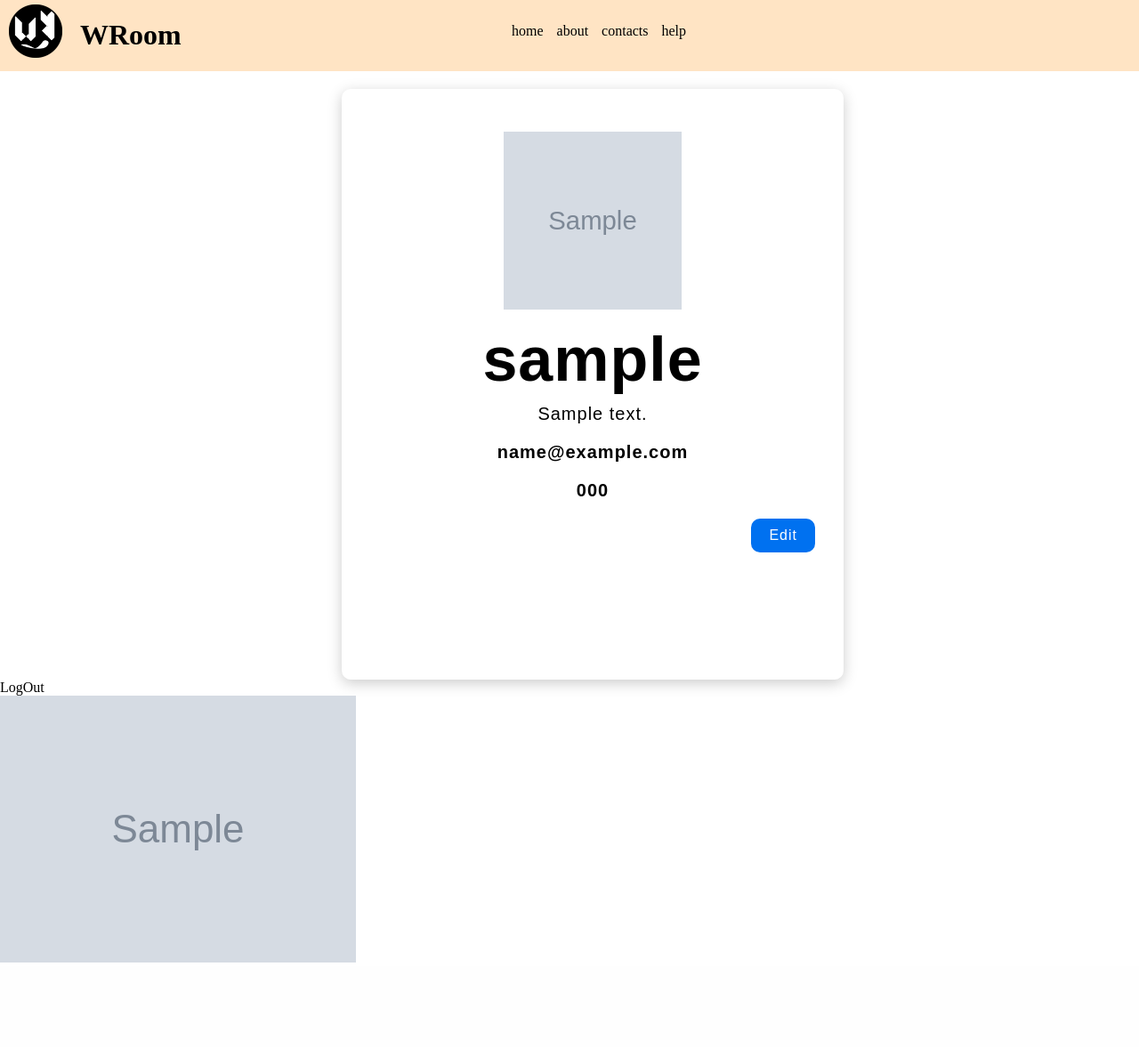
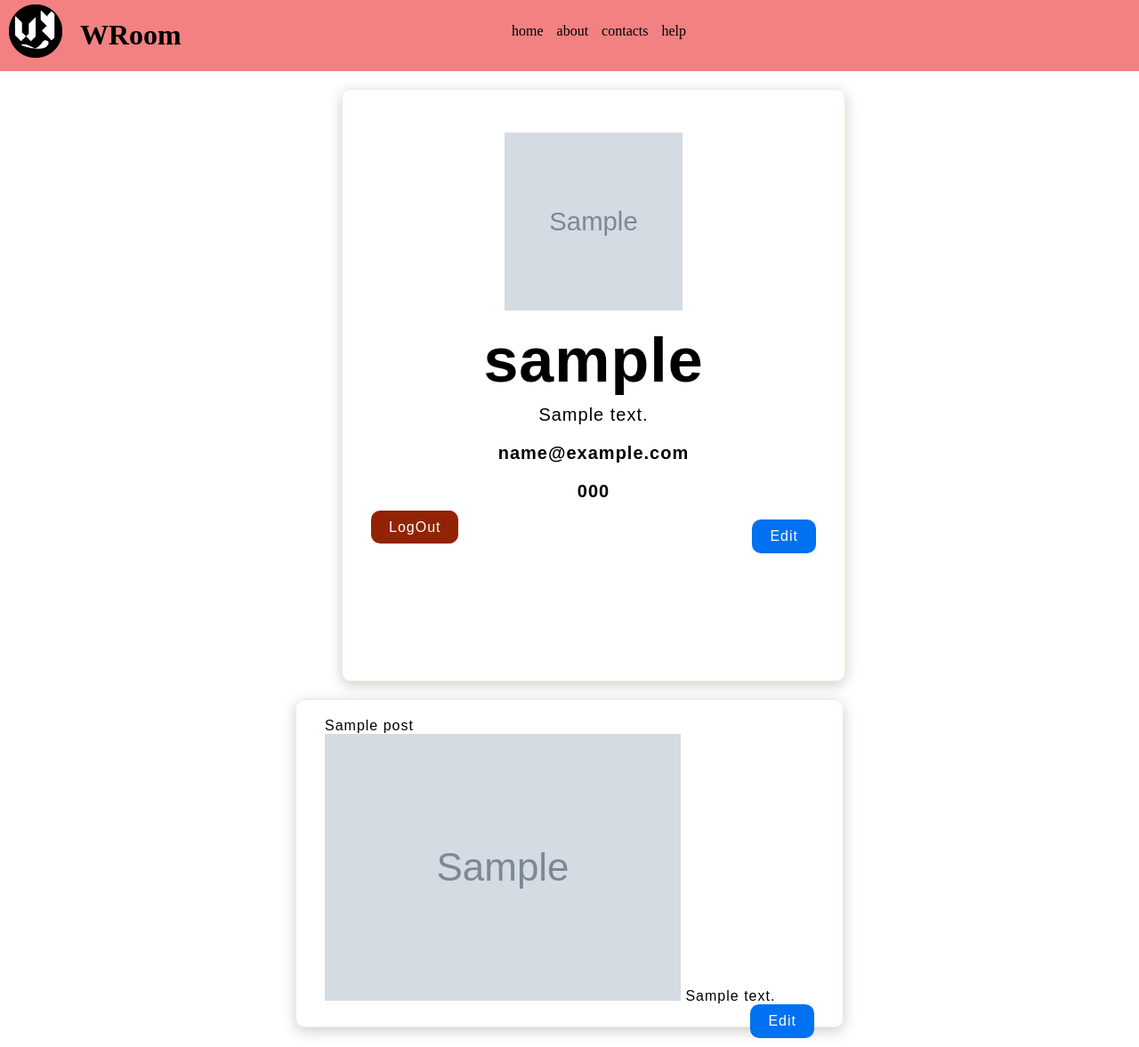
Before and after one commit to NaRCeLEr/WRoom, a Django app: page /profile in a window 1280 px wide. Shown: the whole page at 89% size. Before the commit the page ends 1082 px from the top, so only its background shows below. Run offline with Django 4.2, Linux system fonts and the light colour scheme; a user stored in the database is signed in; tables that the repository leaves empty hold one stand-in row (values such as "Sample post"); grey boxes marked "Sample" are stand-in pictures.

Commit message:
Posts in profile

```diff
--- a/main/forms.py
+++ b/main/forms.py
@@ -33,3 +33,9 @@ class ChangeForm(forms.Form):
     new_bio = forms.CharField(widget=forms.Textarea(), required=False)
     new_email = forms.EmailField(required=False)
     new_phone = PhoneNumberField(required=False)
+
+
+class posteditForm(forms.Form):
+    new_title = forms.CharField(max_length=100)
+    new_image = forms.ImageField(required=False)
+    new_text = forms.CharField(widget=forms.Textarea(), required=False)
--- a/main/static/main/css/main.css
+++ b/main/static/main/css/main.css
@@ -12,7 +12,7 @@ a {
     margin: 0;
     padding: 0px;
     display: flex;
-    background-color: bisque;
+    background-color: #F38181;
     max-height: 100px;
 }
 
@@ -53,6 +53,7 @@ a {
     height: 600px;
     padding: 32px;
     border-radius: 10px;
+    border: 1px solid #FBE8D3;
     box-shadow: 0 4px 16px #ccc;
     font-family: sans-serif;
     letter-spacing: 1px;
@@ -100,9 +101,11 @@ a {
     padding-bottom: 25px;
     padding-right: 32px;
     border-radius: 10px;
+    border: 1px solid #FBE8D3;
     box-shadow: 0 4px 16px #ccc;
     font-family: sans-serif;
     letter-spacing: 1px;
+    min-height: 80px;
 }
 .post_other {
     margin-top: 10px;
@@ -122,3 +125,18 @@ a {
     margin-left: 7px;
     margin-top: 15px;
 }
+
+.logout_btn {
+    padding: 10px 20px;
+    border: none;
+    border-radius: 10px;
+    color: #fff;
+    background-color: #922304;
+    outline: none;
+    cursor: pointer;
+    transition: 0.3s;
+}
+
+.post {
+    min-height: 100px;
+}
--- a/main/templates/main/base.html
+++ b/main/templates/main/base.html
@@ -11,10 +11,10 @@
 
         <div class="logo">
             <div class="img">
-                <img src="{% static 'main/img/logo.png' %}" alt="WR" class="logophoto">
+                <a href="{% url 'home' %}"><img src="{% static 'main/img/logo.png' %}" alt="WR" class="logophoto"></a>
             </div>
             <div class="title">
-                <h1 translate="no">WRoom</h1>
+                <h1 translate="no">WRoom</a>
             </div>
 
         </div>
--- a/main/templates/main/profile.html
+++ b/main/templates/main/profile.html
@@ -16,18 +16,30 @@
         <h3 class="item-phone">{{user.phone}}</h3>
     </div>
     <a href="{% url 'change' %}" class="change_btn">Edit</a>
+    <div class="logout">
+        <a href="{% url 'logout' %}" class="logout_btn">LogOut</a>
+    </div>
 </div>
 
-<div class="logout">
-    <a href="{% url 'logout' %}">LogOut</a>
-</div>
+
 
 <div class="posts">
     {% for post in posts %}
-    <div class="profile_post">
-        {% if post.image %}
-        <a href=""><img src="{{post.image.url}}" alt=""></a>
-        {% endif %}
+    <div class="list_area">
+        <div class="post">
+            <div class="post_title">
+                {{post.title}}
+            </div>
+            {% if post.image %}
+            <a href=""><img src="{{post.image.url}}" alt=""></a>
+            {% endif %}
+            {{post.text}}
+            <div class="edit_btn">
+                <a href="{% url 'post_edit' pk=post.pk %}" class="change_btn">Edit</a>
+            </div>
+        </div>
+
+
     </div>
     {% endfor %}
 </div>
--- a/main/urls.py
+++ b/main/urls.py
@@ -11,6 +11,6 @@ urlpatterns = [
     path('change', change, name='change'),
     path('profile', profile, name='profile'),
     path('logout', logout_user, name='logout'),
-
+    path('post_edit/<int:pk>/', post_edit, name='post_edit'),
 ]
 urlpatterns += static(settings.MEDIA_URL, document_root=settings.MEDIA_ROOT)
--- a/main/views.py
+++ b/main/views.py
@@ -49,7 +49,31 @@ def home(request):
     }
     return render(request, 'main/index.html', context=context)
 
-# Create your views here.
+
+def post_edit(request, pk):
+    form = posteditForm(request.POST)
+    post = Post.objects.get(pk=pk)
+
+    if form.is_valid():
+        post.title = form.cleaned_data.get('new_title') if form.cleaned_data.get('new_title') else post.title
+        post.title = form.cleaned_data.get('new_image') if form.cleaned_data.get('new_image') else post.title
+        post.title = form.cleaned_data.get('new_text') if form.cleaned_data.get('new_text') else post.title
+        post.save()
+
+
+        return redirect('home')
+
+
+    context = {
+            'form': form,
+            'post': post
+        }
+
+    return render(request, 'main/postedit.html', context=context)
+
+
+
+
 def change(request):
     form = ChangeForm(request.POST)
 
```
Also changed, not shown: main/static/main/css/reg.css (+4 -5 lines), main/templates/main/index.html (+7 -2 lines), main/templates/main/postedit.html (added, +37 -0 lines).
